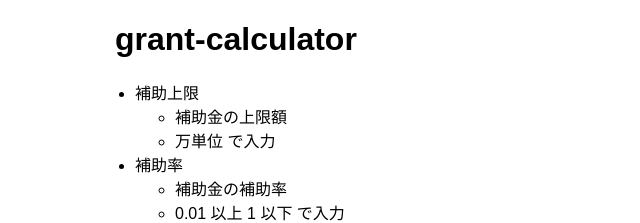
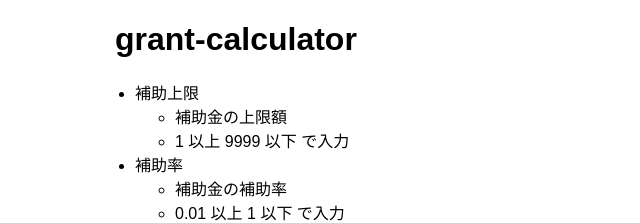
Before and after one commit to wasabina67/grant-calculator, a React (Create React App) app: page / in a window 1280 px wide. Shown: the top 223 px of the page, without its empty margins (275-915 px from the left). Built offline with nearby package versions, Linux system fonts and the light colour scheme.

Commit message:
Update src/App.js

```diff
--- a/src/App.js
+++ b/src/App.js
@@ -29,7 +29,7 @@ function App() {
         <li>補助上限</li>
         <ul>
           <li>補助金の上限額</li>
-          <li>万単位 で入力</li>
+          <li>1 以上 9999 以下 で入力</li>
         </ul>
         <li>補助率</li>
         <ul>
```
